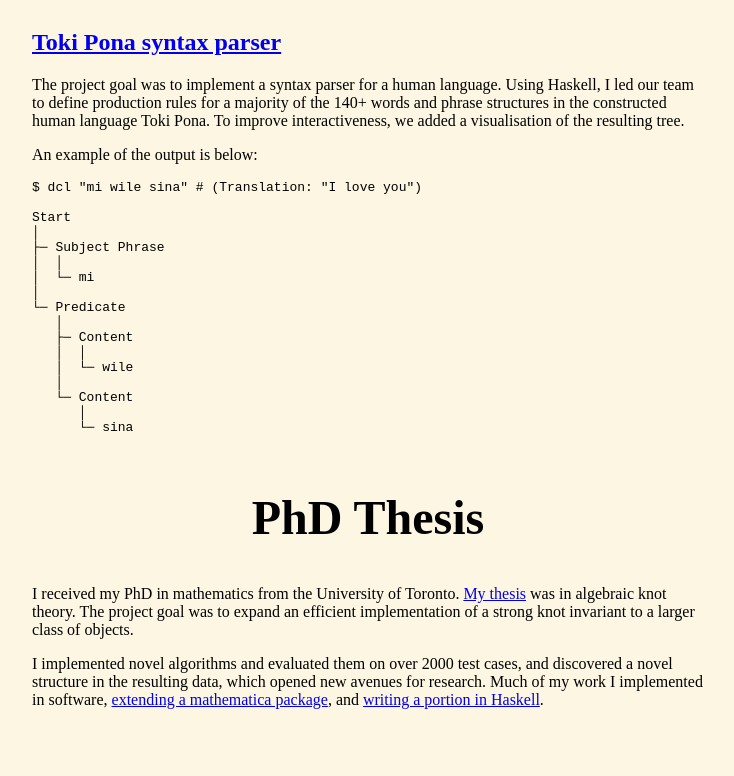
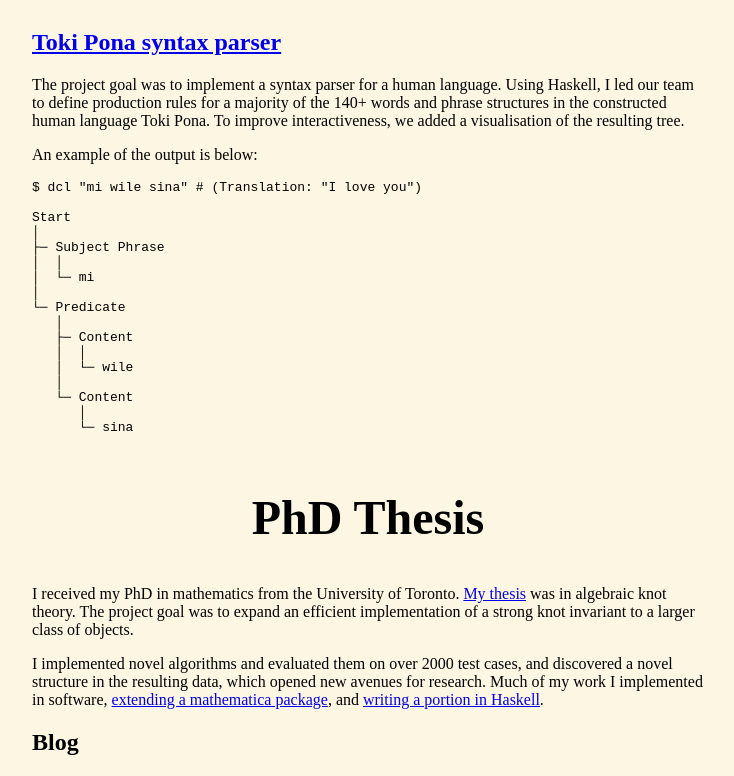
Before and after one commit to phro/blog, a plain HTML site: page index.html in a window 1280 px wide. Shown: the part 1721-2497 px from the top of the page, without its empty margins (272-1006 px from the left). Before the commit the page ends 2446 px from the top, so only its background shows below. Drawn offline with Linux system fonts and the light colour scheme.

```diff
--- a/index.html
+++ b/index.html
@@ -141,6 +141,9 @@ Start
           >.
         </p>
       </section>
+      <section id="blog">
+        <h2>Blog</h2>
+      </section>
     </main>
 
     <!-- <footer>This is a footer.</footer> -->
```
